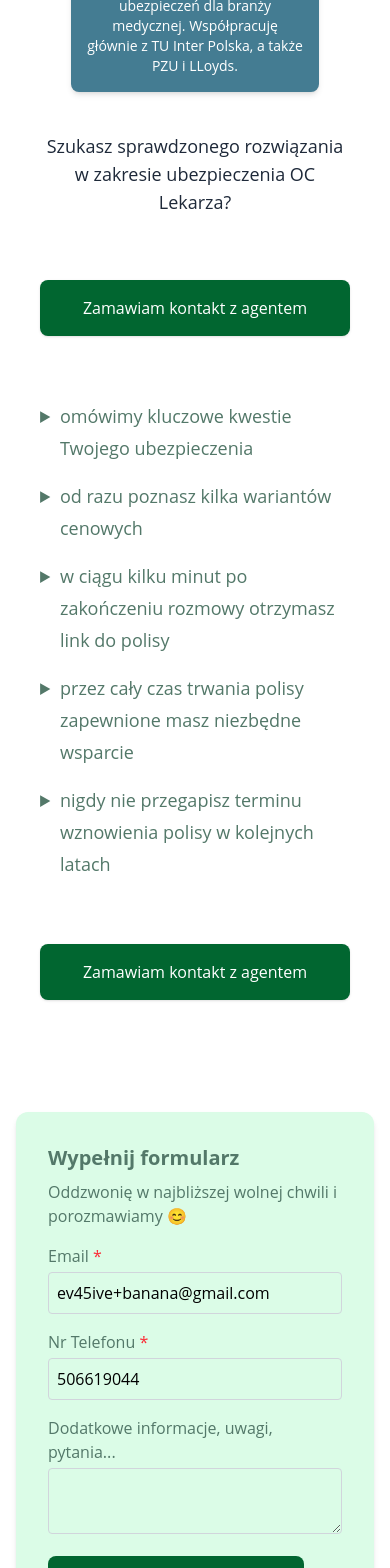
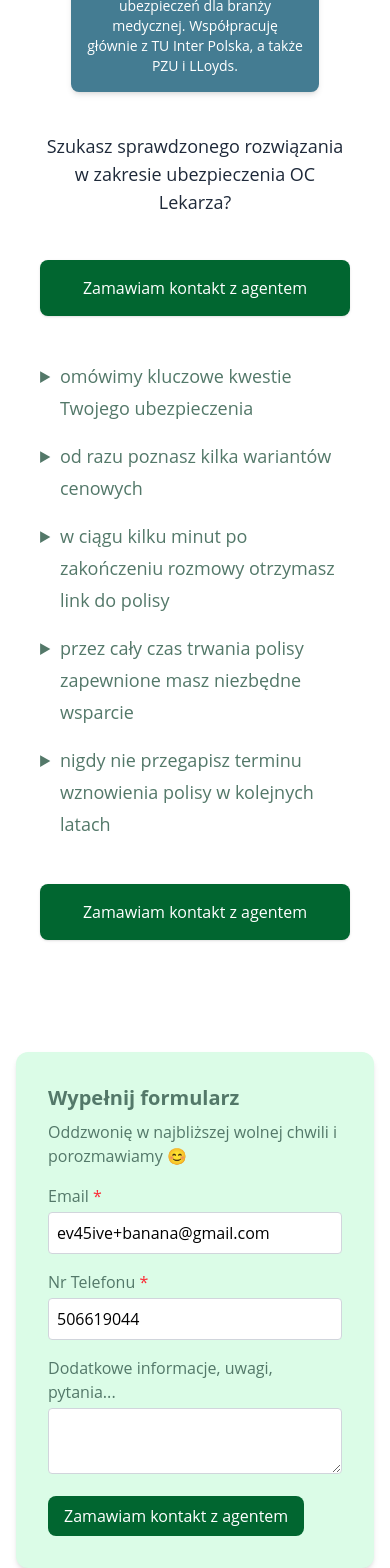
Before and after one commit to ev45ive/medagent-landing, a Next.js app: page / in a window 390 px wide. Shown: the part 420-1988 px from the top of the page. Built offline with nearby package versions, Linux system fonts and the light colour scheme.

Commit message:
Poprawki

```diff
--- a/src/app/page.tsx
+++ b/src/app/page.tsx
@@ -1,4 +1,72 @@
 import Image from "next/image";
+import { redirect } from "next/navigation";
+
+const headers = {
+  Accept: "application/json",
+  "Content-Type": "application/json",
+  "X-Auth-Token": process.env["GETRESPONSE_KEY"]!,
+};
+
+async function addContact(form: FormData) {
+  "use server";
+
+  const res = await fetch("https://api.getresponse.com/v3/contacts", {
+    method: "POST",
+    headers: headers,
+    body: JSON.stringify({
+      name: form.get("name"),
+      campaign: {
+        campaignId: "X80TZ",
+      },
+      email: form.get("email"),
+      dayOfCycle: "42",
+      scoring: 8,
+      ipAddress: "1.2.3.4",
+      tags: [
+        // {
+        //   tagId: "m7E2",
+        // },
+      ],
+      customFieldValues: [
+        // {
+        //   customFieldId: "phone",
+        //   value: ["18-35"],
+        // },
+      ],
+    }),
+  });
+
+  redirect("/thankyou");
+}
+
+const Header = (
+  <div className="grid gap-10 md:grid-cols-2 mx-5 relative md:mb-10">
+    <img
+      src="11d83a0d-d2e6-4c06-8192-8a7321172561.png"
+      alt=""
+      className="w-20 md:w-40 md:absolute z-50"
+    />
+
+    <h1 className="text-3xl md:text-5xl font-bold text-green-800 mx-5 text-center md:hidden">
+      Ubezpieczenie <br className="hidden md:inlin" />
+      OC Lekarza <span className="italic font-medium">online</span>
+    </h1>
+  </div>
+);
+const SebaAvatar = (
+  <div className="relative">
+    <img
+      src="seba.png"
+      alt="Sebastian Nowak"
+      className="object-fill w-[60%] md:w-[80%] mx-auto"
+    />
+    <div className="bg-teal p-4 text-sm md:text-xl rounded-lg shadow-md text-white transform w-[80%] mx-auto text-center">
+      Nazywam się Sebastian Nowak. <br />
+      Jestem specjalistą ds. ubezpieczeń dla branży medycznej. Współpracuję
+      głównie z TU Inter Polska, a także PZU i LLoyds.
+    </div>
+  </div>
+);
 
 export default function Home() {
   return (
@@ -28,33 +96,11 @@ export default function Home() {
         }
       </style>
       <section className="mx-auto container px-5 py-8 text-green-800 grid gap-2 md:gap-5">
-        <div className="grid gap-10 md:grid-cols-2 mx-5 relative md:mb-10">
-          <img
-            src="11d83a0d-d2e6-4c06-8192-8a7321172561.png"
-            alt=""
-            className="w-20 md:w-40 md:absolute z-50"
-          />
+        {Header}
+        <div className="grid gap-10 md:grid-cols-2 mx-5">
+          {SebaAvatar}
 
-          <h1 className="text-3xl md:text-5xl font-bold text-green-800 mx-5 text-center md:hidden">
-            Ubezpieczenie <br className="hidden md:inlin" />
-            OC Lekarza <span className="italic font-medium">online</span>
-          </h1>
-        </div>
-        <div className="grid gap-10 md:grid-cols-2 mx-5">
-          <div className="relative">
-            <img
-              src="seba.png"
-              alt="Sebastian Nowak"
-              className="object-fill w-[60%] md:w-[80%] mx-auto"
-            />
-            <div className="bg-teal p-4 text-sm md:text-xl rounded-lg shadow-md text-white transform w-[80%] mx-auto text-center">
-              Nazywam się Sebastian Nowak. <br />
-              Jestem specjalistą ds. ubezpieczeń dla branży medycznej.
-              Współpracuję głównie z TU Inter Polska, a także PZU i LLoyds.
-            </div>
-          </div>
-
-          <div className="grid gap-8 content-start">
+          <div className="grid gap-3 md:gap-8 content-start">
             <h1 className="text-3xl md:text-5xl font-bold text-green-800 mx-5 text-center hidden md:block">
               Ubezpieczenie <br className="hidden md:inlin" />
               OC Lekarza <span className="italic font-medium">online</span>
@@ -110,7 +156,7 @@ export default function Home() {
             Oddzwonię w najbliższej wolnej chwili i porozmawiamy 😊
           </p>
 
-          <form className="space-y-4">
+          <form className="space-y-4" action={addContact}>
             <div>
               <label
                 className="block font-medium text-green-800"
@@ -123,7 +169,7 @@ export default function Home() {
                 id="email"
                 name="email"
                 required
-                className="w-full rounded border text-black border-gray-300 p-2 mt-1"
+                className="w-full rounded border text-black bg-white border-gray-300 p-2 mt-1"
                 value="ev45ive+banana@gmail.com"
               />
             </div>
@@ -140,7 +186,7 @@ export default function Home() {
                 id="phone"
                 name="phone"
                 required
-                className="w-full rounded border text-black border-gray-300 p-2 mt-1"
+                className="w-full rounded border text-black bg-white border-gray-300 p-2 mt-1"
                 value="506619044"
               />
             </div>
@@ -155,7 +201,7 @@ export default function Home() {
               <textarea
                 id="message"
                 name="message"
-                className="w-full rounded border text-black border-gray-300 p-2 mt-1"
+                className="w-full rounded border text-black bg-white border-gray-300 p-2 mt-1"
               ></textarea>
             </div>
 
```
